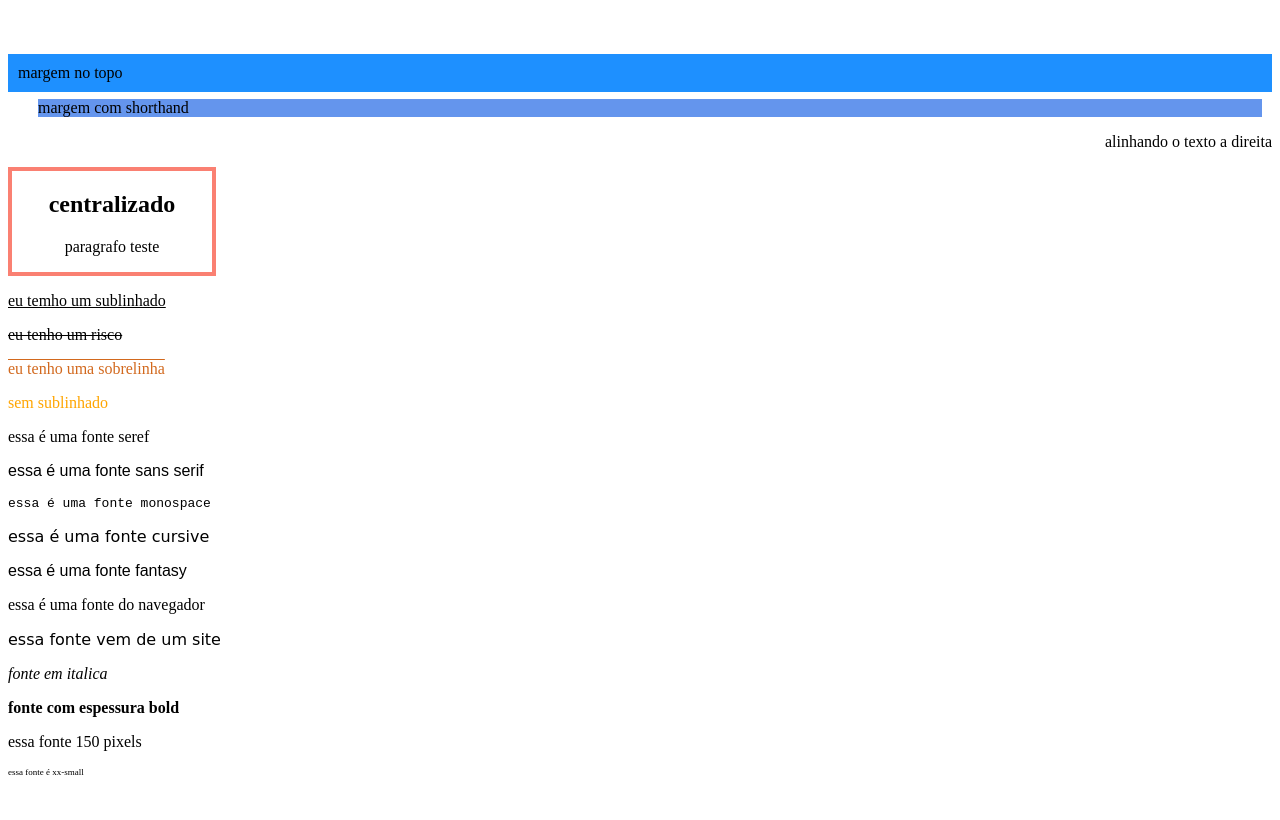
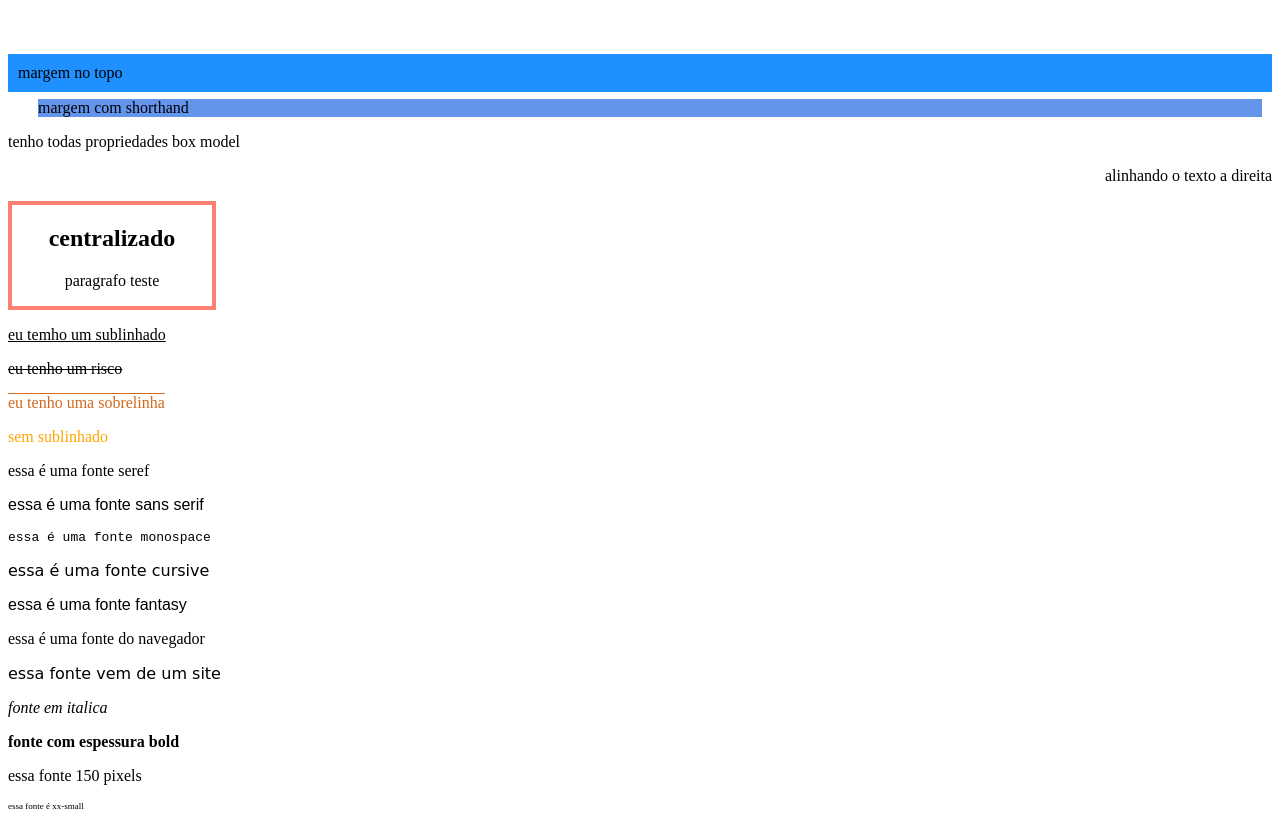
Before and after one commit to devlucas28/senac-htmlcss, a plain HTML site: page senac/essencial-B/index.html in a window 1280 px wide. Shown: the part 4000-4820 px from the top of the page. Before the commit the page ends 4786 px from the top, so only its background shows below. Drawn offline with Linux system fonts and the light colour scheme; a web font is replaced by a local one.

Commit message:
boxemodel

```diff
--- a/senac/essencial-B/index.html
+++ b/senac/essencial-B/index.html
@@ -103,10 +103,20 @@
                        <div class="paragrafo-arredondado">paragrafo arrendodado</div>
                        <div class="paragrafo-arredondado-2">paragrafo arrendodado 2</div>
 
+
                       <!-- margem -->
                        <div class="margem">margem</div>
                        <div class="margem-no-topo">margem no topo</div>
                        <div class="margem-diferenciada">margem com shorthand</div>
+
+                     <!-- box model -- juntos -->
+                       <div class="box-model">
+                        <p>tenho todas propriedades box model</p>
+                       </div>
+
+
+
+
 
                        <!-- alinhamento de texto -->
                         <p class="alinhamento-direita">alinhando o texto a direita</p>
@@ -114,7 +124,7 @@
                             <h2>centralizado</h2>
                             <p>paragrafo teste</p>
                         </div>
-               <!-- decoração de texto -->
+            <!-- decoração de texto -->
                 <p class="underline">eu temho um sublinhado</p>
                 <p class="line-through">eu tenho um risco</p>
                 <p class="overline">eu tenho uma sobrelinha</p>
```
